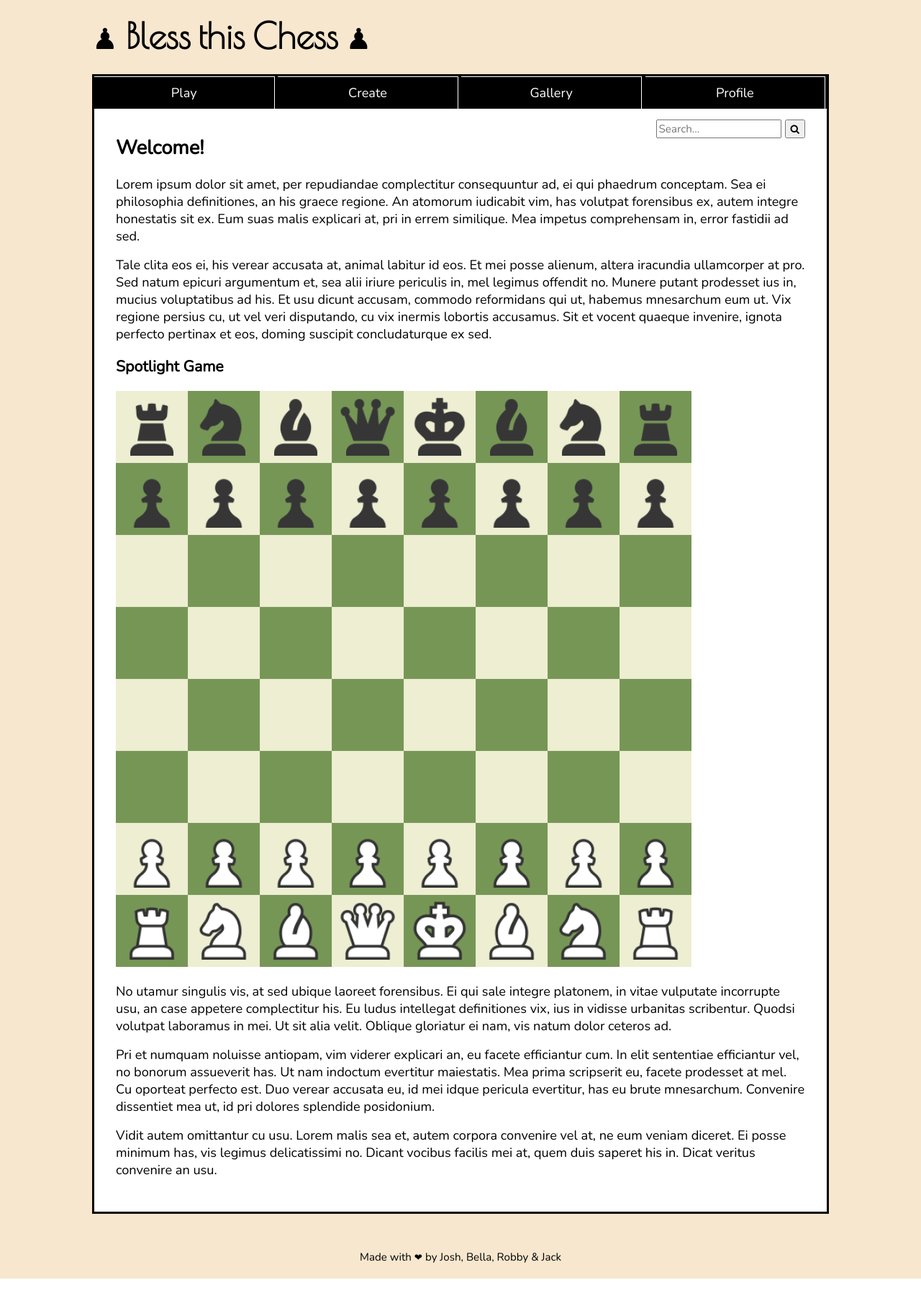
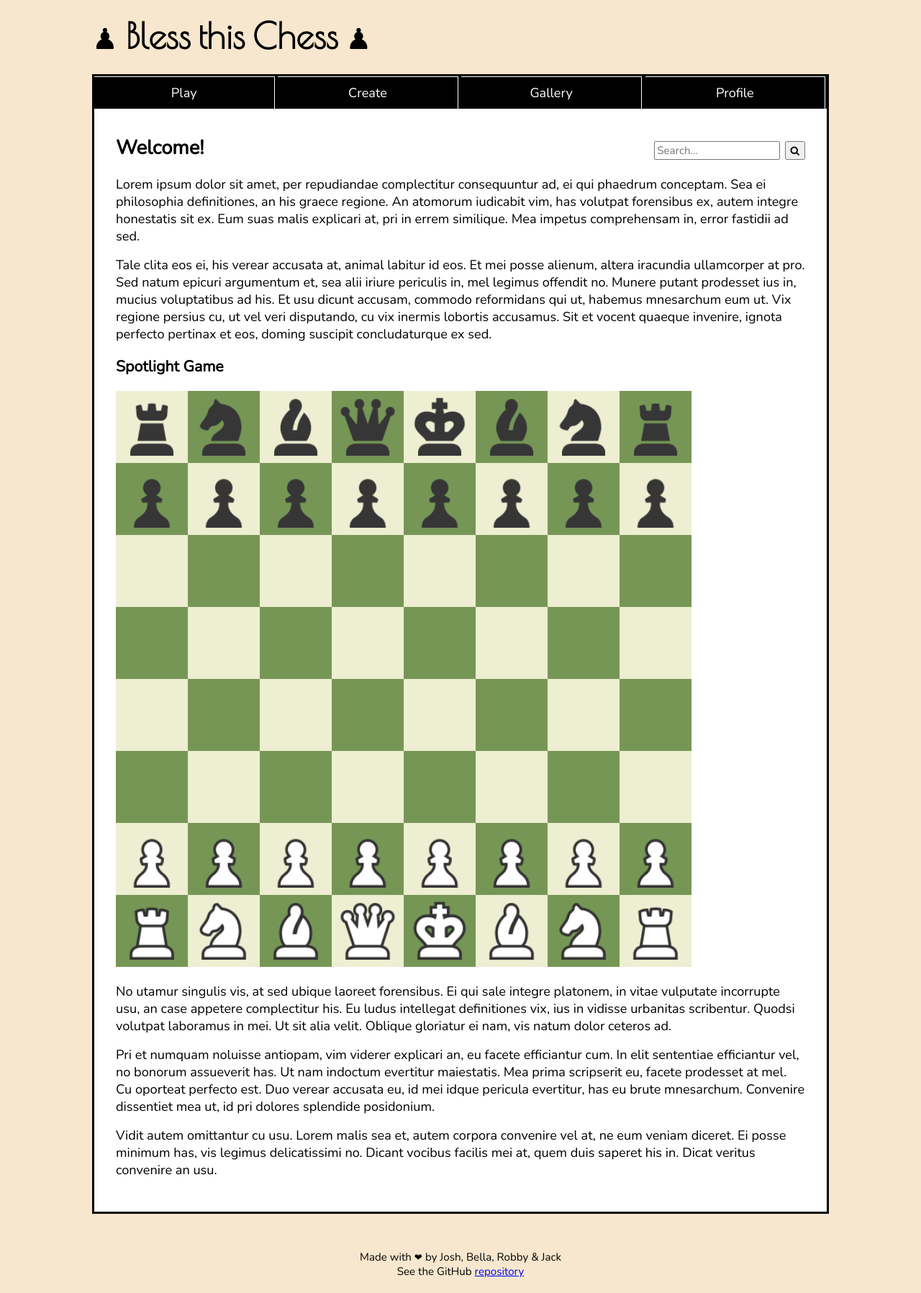
Before and after one commit to jgross11/bless-this-chess, a Flask app: template bless_this_chess/routes/home/templates/home.html in a window 1280 px wide. Shown: the whole page at 72% size. Run offline with Flask 2, Linux system fonts and the light colour scheme; the template is opened without the code that fills it, so the values that code supplies are empty.

Commit message:
homepage includes local footer

```diff
--- /dev/null
+++ b/bless_this_chess/routes/home/templates/footer.html
@@ -0,0 +1,4 @@
+<footer>
+    Made with &#x2764 by Josh, Bella, Robby & Jack<br>
+    See the GitHub <a href="https://github.com/jgross11/bless-this-chess" target="blank">repository</a>
+</footer>
--- a/bless_this_chess/routes/home/templates/home.html
+++ b/bless_this_chess/routes/home/templates/home.html
@@ -26,11 +26,12 @@
                 {%if map.containsKey('notif')%}
                 <div class="notif"><span style="font-size:20pt; margin-right:20px;">&#x1F4E2</span>{{map.get('notif')}}</div>
                 {%endif%}
-                <form style="float:right;">
-                    <input type="text" style="width:13vw;" placeholder="Search...">
-                    <button type="submit"><i class="fa fa-search"></i></button>
-                </form>
-                <h2>Welcome!</h2>
+                <h2>Welcome!
+                    <form style="float:right;">
+                        <input type="text" style="width:13vw;" placeholder="Search...">
+                        <button type="submit"><i class="fa fa-search"></i></button>
+                    </form>
+                </h2>
                 <div>
                     {{map.get('testvar')}}
                     <p>Lorem ipsum dolor sit amet, per repudiandae complectitur consequuntur ad,
@@ -69,7 +70,5 @@
             </div>
         </div>
     </body>
-    <footer>
-        Made with &#x2764 by Josh, Bella, Robby & Jack
-    </footer>
+    {% include 'footer.html' ignore missing %}
 </html>
```
